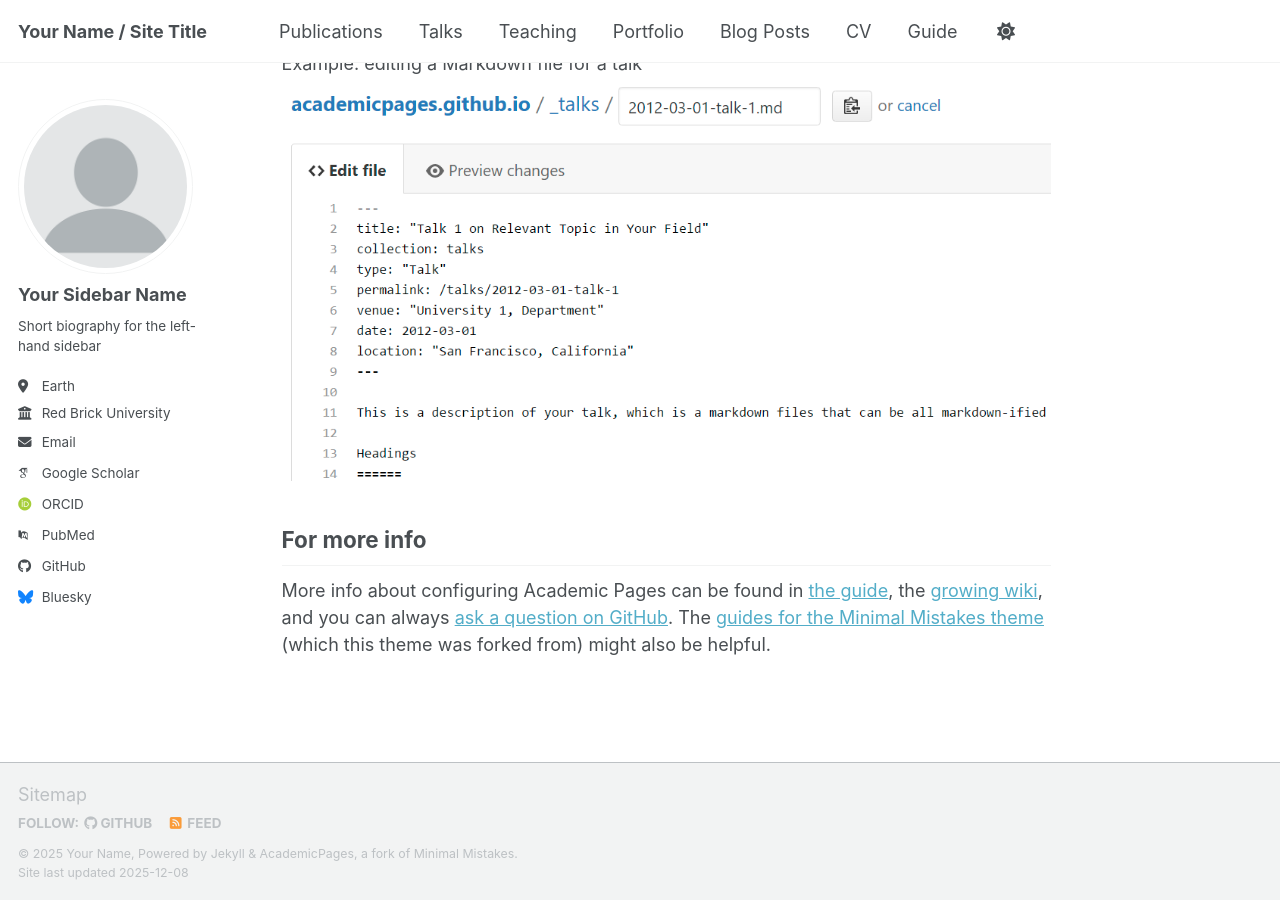
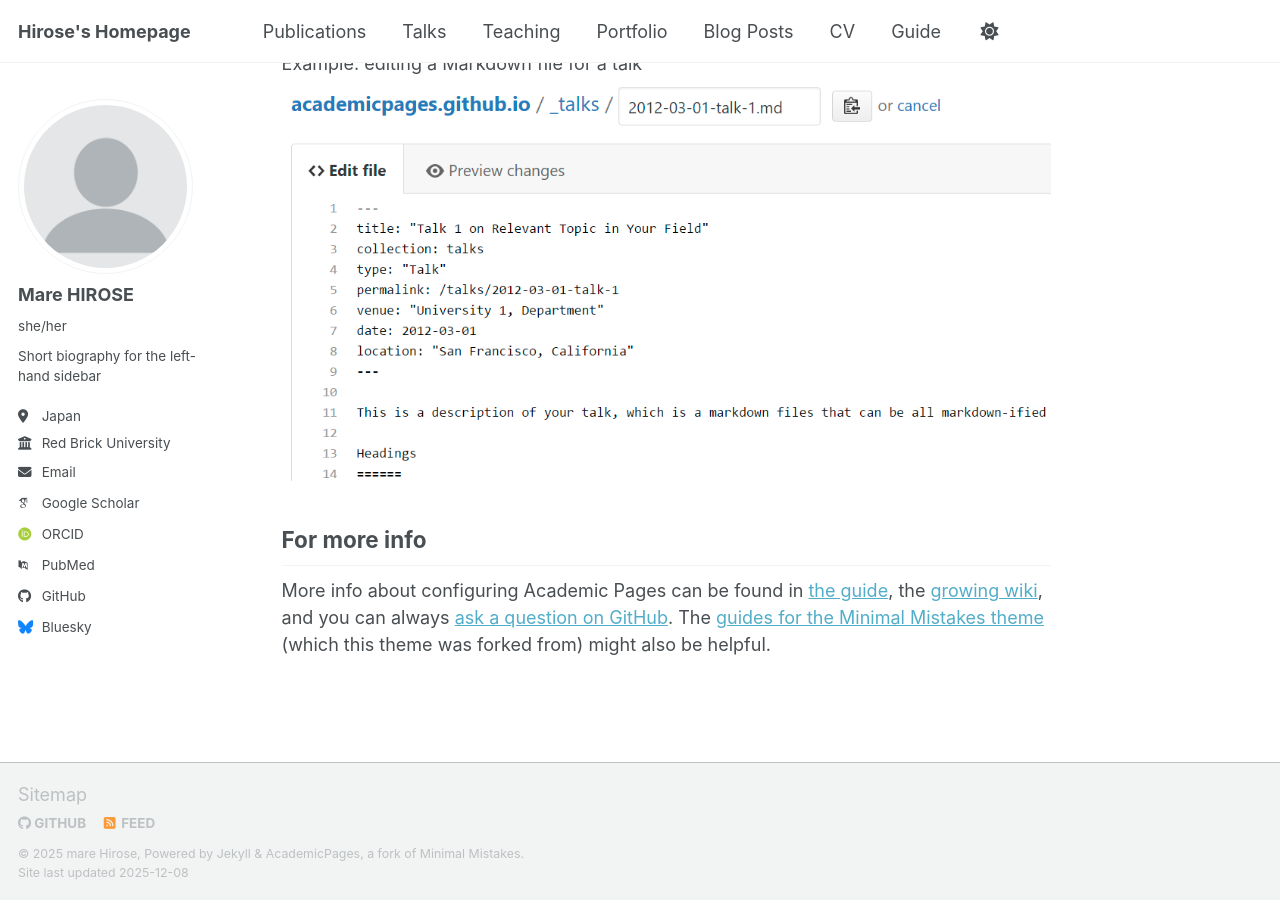
Before and after one commit to hirose-mare/.github.io, a Jekyll site: the page built from _pages/about.md, in a window 1280 px wide and 900 px high, scrolled down 2718 px. Built offline with Jekyll 4.4.1, drawn with Linux system fonts in a browser that asks for light colours; some web fonts are replaced; a script bundle is joined from its source files by our own code; library files that are not in the unit come from our copies.

Commit message:
Update _config.yml

```diff
--- a/_config.yml
+++ b/_config.yml
@@ -7,11 +7,11 @@
 # server process.
 
 # Basic Site Settings
-locale                   : "en-US"
+locale                   : "Japan"
 site_theme               : "default" # Currently available options are "default", "air"
-title                    : "Your Name / Site Title"
+title                    : "Hirose's Homepage"
 title_separator          : "-"
-name                     : &name "Your Name"
+name                     : &name "mare Hirose"
 description              : &description "Your Name's academic portfolio"   # Update this with a general description of your site, this is the default if not overridden by a page
 url                      : https://academicpages.github.io # The base hostname & protocol for your site e.g. "https://[your GitHub username].github.io",
                                                            # or if you already have some other page hosted on Github then use "https://[your GitHub username].github.io/[Your Repo Name]"
@@ -24,13 +24,12 @@
 author:
   # Biographic information
   avatar           : "profile.png"
-  name             : "Your Sidebar Name"
-  pronouns         : # example: "she/her"
+  name             : "Mare HIROSE"
+  pronouns         : "she/her"
   bio              : "Short biography for the left-hand sidebar"
-  location         : "Earth"
+  location         : "Japan"
   employer         : "Red Brick University"
-  uri              : # URL
-  email            : "none@example.org"
+  email            : "marehirose@chiba-u.ac.jp"
 
   # Academic websites
   academia         : # URL
```
